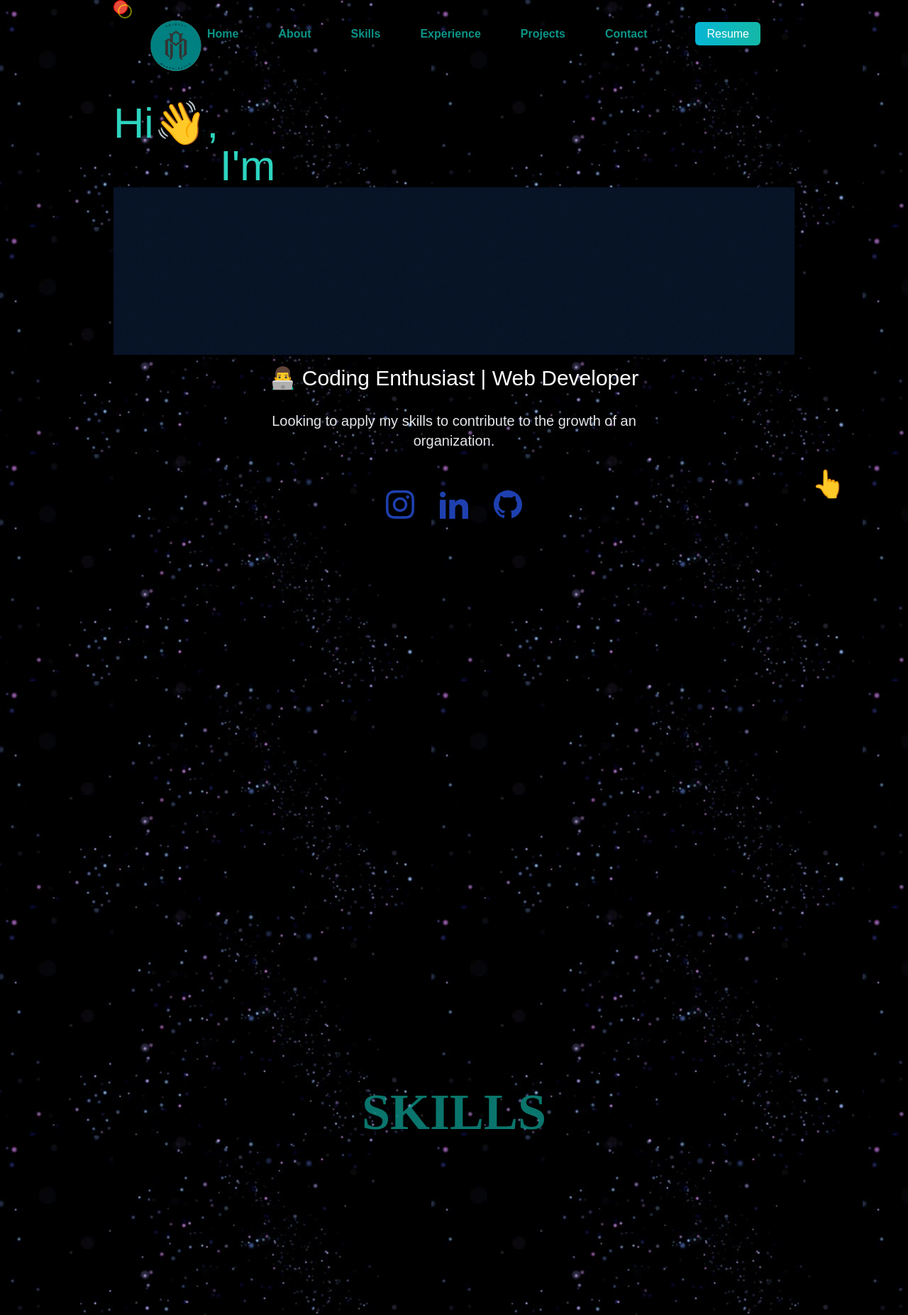
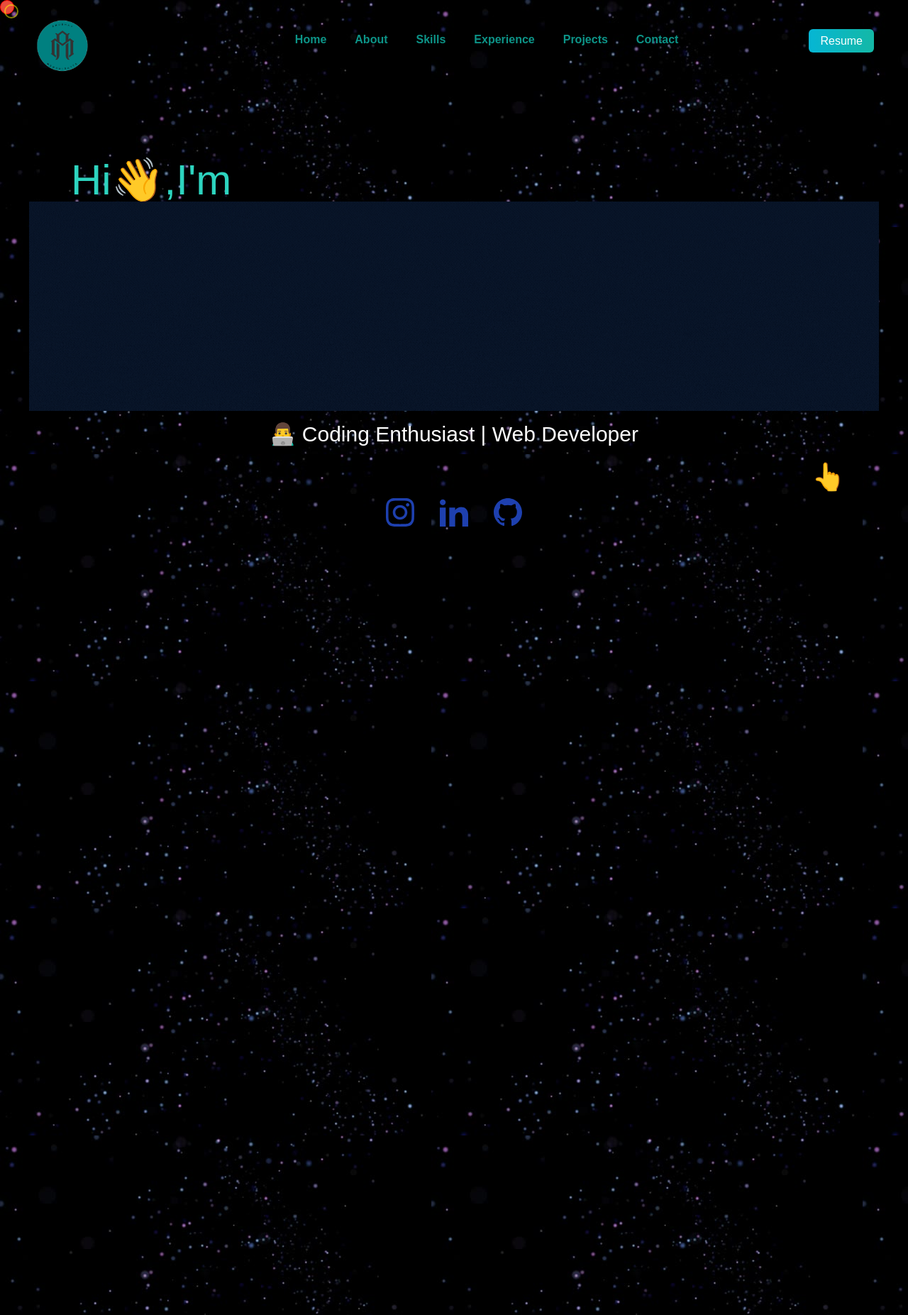
Before and after one commit to anubhav1433/Anubhav.github.io, a Next.js app: page / in a window 1280 px wide. Shown: the top 1853 px of the page at 71% size. Built offline with nearby package versions, Linux system fonts and the light colour scheme.

Commit message:
4th Commit

```diff
--- a/pages/Navbar.js
+++ b/pages/Navbar.js
@@ -36,12 +36,12 @@ const Navbar = () => {
   }, []);
 
   return (
-    <nav className="py-10 ease-in-out 0.3s  mb-12 flex justify-between dark:text-gray-900 lg:py-4 lg:px-12">
-      <a href='#'><div className="hover:animate-spin lg:flex-growh-20 w-20 block mt-4 lg:inline-block lg:mt-0  py-2 rounded  mr-2 text-left fixed"><button><Image src={logo} className="scale-100" /></button></div></a>
-      <div className='text-md text-center font-bold text-teal-600 lg:flex-grow sm:flex-shrink'>
-        <ul className="flex ml-10 justify-center items-center h-16">
+    <nav className="py-10 ease-in-out 0.3s  mb-12 lg:flex justify-between dark:text-gray-900 lg:py-4 lg:px-12">
+      <a href='#'><div className="hover:animate-spin lg:flex-grow h-20 w-20 block mt-2 lg:inline-block lg:mt-0  py-2 rounded  mr-2 text-left fixed"><button><Image src={logo} className="scale-100" /></button></div></a>
+      <div className='text-md text-center font-bold text-teal-600 lg:flex-grow lg:mr-20 lg:mt-5'>
+        <ul className="  text-right ml-20 justify-center items-center h-16">
           {navItems.map((item) => (
-            <li key={item.link} className="block mt-4 lg:inline-block lg:mt-0 hover:text-white px-4 py-2 rounded hover:bg-blue-900 mr-2 mx-4">
+            <li key={item.link} className="block  lg:inline-block hover:text-white px-4 py-2 rounded hover:bg-blue-900 lg:mr-2">
               <Link href={`/${item.link}`}>
                 <a
                   className={`${activeSection === item.link ? 'text-yellow-500' : ''
@@ -58,7 +58,7 @@ const Navbar = () => {
 
         <li>
           <a
-            className="bg-gradient-to-r from-cyan-500 text- to-teal-500 text-white  px-4 py-2 border-none rounded-md ml-8"
+            className="bg-gradient-to-r from-cyan-500 text- to-teal-500 text-white  px-4 py-2 border-none rounded-md ml-20"
             href="AnubhavMendhiratta_Resume.pdf" download="AM_Resume.pdf"
           >
             Resume
--- a/pages/api/hello.js
+++ b/pages/api/hello.js
@@ -1,5 +1,5 @@
 // Next.js API route support: https://nextjs.org/docs/api-routes/introduction
 
 export default function handler(req, res) {
-  res.status(200).json({ name: 'John Doe' })
+  res.status(200).json({ name: 'Anubhav Mendhiratta' })
 }
--- a/pages/contact.js
+++ b/pages/contact.js
@@ -1,12 +1,20 @@
+
+import { useState, useEffect } from "react";
+import AOS from 'aos'
+
 export default function Contact() {
+  useEffect(() => {
+    AOS.init({
+    });
+  }, []);
   return (
     <div>
-      <h3 className="fontt animate-pulse text-7xl dark:text-teal-600 text-center">CONTACT ME</h3>
-      <h6 className="text-center text-bold text-teal-600 mt-10"><br />CLICK THE ICONS BELOW TO CONTACT ME💬</h6>
-      <div className="max-w-screen-xl px-4  pb-8 mx-auto lg:pb-16">
-        <div className="flex  my-5 md:flex-row flex-col justify-around items-center">
-          <div className="flex rounded-lg bg-orange-100 dark:bg-teal-600 p-4 mx-2 flex-wrap justify-evenly w-full md:w-[30rem]">
-            <div className="flex my-2 w-full">
+      <h3 data-aos="slide-up" className="fontt animate-pulse text-7xl dark:text-teal-600 text-center">CONTACT ME</h3>
+      <h6 data-aos="slide-up" className="text-center text-bold text-teal-600 mt-10"><br />CLICK THE ICONS BELOW TO CONTACT ME💬</h6>
+      <div  className="max-w-screen-xl px-4  pb-8 mx-auto lg:pb-16">
+        <div data-aos="slide-up" className="flex  my-5 md:flex-row flex-col justify-around items-center">
+          <div data-aos="slide-up" className="flex rounded-lg bg-orange-100 dark:bg-teal-600 p-4 mx-2 flex-wrap justify-evenly w-full md:w-[30rem]">
+            <div data-aos="slide-up" className="flex my-2 w-full">
               <a href="https://www.google.com/mymaps/viewer?mid=18GB7Rl7uBzsOSLw6l7uvnSlxOHo&hl=en_US"><svg viewBox="0 0 1024 1024" xmlns="http://www.w3.org/2000/svg" height="20" width="20" className="hover:translate-y-[-10px]"><path fill="currentColor" d="M288 896h448q32 0 32 32t-32 32H288q-32 0-32-32t32-32z" /><path fill="currentColor" d="M800 416a288 288 0 1 0-576 0c0 118.144 94.528 272.128 288 456.576C705.472 688.128 800 534.144 800 416zM512 960C277.312 746.688 160 565.312 160 416a352 352 0 0 1 704 0c0 149.312-117.312 330.688-352 544z" /><path fill="currentColor" d="M544 384h96a32 32 0 1 1 0 64h-96v96a32 32 0 0 1-64 0v-96h-96a32 32 0 0 1 0-64h96v-96a32 32 0 0 1 64 0v96z" /></svg></a>
               <span className=" text-gray-400 text-md font-semibold">
                 <span className="text-lg dark:text-gray-300 text-gray-700">
@@ -16,20 +24,20 @@ export default function Contact() {
                 &nbsp;&nbsp;&nbsp;&nbsp;Konappana Agrahara, Electronic City, Bangalore - &nbsp;&nbsp;&nbsp;&nbsp;&nbsp;&nbsp;&nbsp;&nbsp;&nbsp;&nbsp;&nbsp;&nbsp;&nbsp;&nbsp;&nbsp;&nbsp;&nbsp;&nbsp;&nbsp;&nbsp;&nbsp;&nbsp;&nbsp;&nbsp;&nbsp;&nbsp;&nbsp;&nbsp;&nbsp;&nbsp;&nbsp;&nbsp;&nbsp;&nbsp;560100
               </span>
             </div><br /><br />
-            <div className="flex w-full">
+            <div data-aos="slide-up" className="flex w-full">
               <a href="https://anubhavmendhiratta@gmail.com/"><svg xmlns="http://www.w3.org/2000/svg" className="hover:translate-y-[-10px]" viewBox="0 0 30 30.000001" height="30" width="30" preserveAspectRatio="xMidYMid meet" version="1.0"><defs><clipPath id="id1"><path d="M 3.460938 6.5625 L 26.539062 6.5625 L 26.539062 24.707031 L 3.460938 24.707031 Z M 3.460938 6.5625 " clip-rule="nonzero" /></clipPath></defs><g clip-path="url(#id1)"><path fill="rgb(6.269836%, 5.879211%, 5.099487%)" d="M 24.230469 11.101562 L 15 16.769531 L 5.769531 11.101562 L 5.769531 8.832031 L 15 14.503906 L 24.230469 8.832031 Z M 24.230469 6.5625 L 5.769531 6.5625 C 4.492188 6.5625 3.472656 7.578125 3.472656 8.832031 L 3.460938 22.441406 C 3.460938 23.695312 4.492188 24.707031 5.769531 24.707031 L 24.230469 24.707031 C 25.507812 24.707031 26.539062 23.695312 26.539062 22.441406 L 26.539062 8.832031 C 26.539062 7.578125 25.507812 6.5625 24.230469 6.5625 " fill-opacity="1" fill-rule="nonzero" /></g></svg></a>
 
               <span className="text-md mx-2 font-semibold text-gray-700 dark:text-gray-300">
                 anubhavmendhiratta@gmail.com
               </span>
             </div><br /><br />
-            <div className="flex w-full ">
+            <div data-aos="slide-up" className="flex w-full ">
               <svg xmlns="http://www.w3.org/2000/svg" width="20" height="20" fill="currentColor" class="hover:translate-y-[-10px] bi bi-phone" viewBox="0 0 16 16"> <path d="M11 1a1 1 0 0 1 1 1v12a1 1 0 0 1-1 1H5a1 1 0 0 1-1-1V2a1 1 0 0 1 1-1h6zM5 0a2 2 0 0 0-2 2v12a2 2 0 0 0 2 2h6a2 2 0 0 0 2-2V2a2 2 0 0 0-2-2H5z" /> <path d="M8 14a1 1 0 1 0 0-2 1 1 0 0 0 0 2z" /> </svg>
               <span className="text-md mx-2 font-semibold text-gray-700 dark:text-gray-300">
                 &nbsp;+91-9955191792
               </span>
             </div>
-            <div className="pt-9">
+            <div data-aos="slide-up" className="pt-9">
               <div className="mb-9 flex text-gray-900 w-full justify-center ">
                 <a href="https://www.instagram.com/anubhav.mendhiratta143/" className="hover:translate-y-[-10px]">
                   <svg
@@ -67,8 +75,8 @@ export default function Contact() {
               </div>
             </div>
           </div>
-        </div><div className="text-right">
-          <button className="top-btn animate-bounce  " onClick={() => { window.scrollTo({ top: 0, left: 0, behavior: "smooth" }) }}>👆</button></div>
+        </div><div className="scroll text-right">
+          <button className="top-btn animate-bounce" onClick={() => { window.scrollTo({ top: 0, left: 0, behavior: "smooth" }) }}>👆</button></div>
       </div></div>
   );
 }
--- a/pages/experience.js
+++ b/pages/experience.js
@@ -3,9 +3,16 @@ import Edu from "../public/Education.gif"
 import Exp from "../public/experience.gif"
 import Resp from "../public/reponsibilities.gif"
 
+import { useState, useEffect } from "react";
+import AOS from 'aos'
+
 export default function Experience() {
-  return (<div><h3 className="fontt animate-pulse text-4xl ml-20  dark:text-teal-600 lg:text-center lg:ml-40">EXPERIENCE AND QUALIFICATIONS</h3><br /><br /><br /><br />
-    <div className="grid lg:grid-cols-4 gap-11 lg:pr-20 mx-20">
+  useEffect(() => {
+    AOS.init({
+    });
+  }, []);
+  return (<div><h3 data-aos="slide-up" className="fontt animate-pulse text-4xl ml-20  dark:text-teal-600 lg:text-center lg:ml-40">EXPERIENCE AND QUALIFICATIONS</h3><br /><br /><br /><br />
+    <div data-aos="slide-up"className="grid lg:grid-cols-4 gap-11 lg:pr-20 mx-20">
       <div></div>
       <div className=" from-teal-500 w-50 h-30">
         <Image src={Edu} className="h-10 w-30" />
--- a/pages/footer.js
+++ b/pages/footer.js
@@ -2,7 +2,7 @@ export default function Footer() {
     return (
         <footer>
             <div className="bg-teal-600 p-4 text-center text-gray-900 font-bold">
-                Thank You, Visit Again!
+                ANUBHAV MENDHIRATTA
             </div>
         </footer>
     );
--- a/pages/hero.js
+++ b/pages/hero.js
@@ -5,7 +5,7 @@ export default function Hero() {
     return (
         <div className="text-center">
             <h2 className="text-5xl text-teal-600 font-medium dark:text-teal-400 md:text-6xl text-left">
-                Hi👋,<br /> &nbsp;&nbsp;&nbsp;&nbsp;&nbsp;&nbsp;&nbsp;&nbsp;&nbsp;I'm
+                <br/>&nbsp;&nbsp;&nbsp;&nbsp;&nbsp;&nbsp;Hi👋,I'm
             </h2>
             <div className=" from-teal-500">
                 <Image src={Intro} />
@@ -14,9 +14,9 @@ export default function Hero() {
                 👨‍💻 Coding Enthusiast | Web Developer
             </h3>
             <p className="text-md py-5 leading-8 text-gray-800 dark:text-gray-200 max-w-xl mx-auto md:text-xl">
-                Looking to apply my skills to contribute to the growth of an organization.
-            </p>
-            <div className="pt-9">
+                {/* Looking to apply my skills to contribute to the growth of an organization. */}
+            </p><br/>
+            <div>
                 <div className=" mb-9 flex w-full justify-center ">
                     <a href="https://www.instagram.com/anubhav.mendhiratta143/" className="text-blue-800 hover:translate-y-[-10px]">
                         <svg
--- a/pages/index.js
+++ b/pages/index.js
@@ -2,7 +2,6 @@ import Head from "next/head";
 import React from "react";
 import { useState, useEffect } from "react";
 import AOS from 'aos';
-// import 'animate.css';
 import CustomCursor from './cursor.js'
 import Navbar from './Navbar.js'
 import Hero from "./hero.js";
@@ -26,10 +25,10 @@ export default function Home() {
         <Head>
           <title>Anubhav Mendhiratta Portfolio</title>
           <meta name="description" content="Generated by create next app" />
-          <link rel="icon" href="/favicon.ico" />
+          <link rel="icon" href="/MY_PIC.ico" />
           <link rel="stylesheet" href="https://unpkg.com/aos@next/dist/aos.css" />
         </Head>
-        <main className="back  md:px-20 lg:px-40">
+        <main className="back  ">
           <CustomCursor />
           <section id="#hero">
             <Navbar />
@@ -48,7 +47,7 @@ export default function Home() {
           </section>
           <br /><br /><br /><br /><br /><br /><br /><br />
           <section  id="projects">
-            <h3 className="fontt animate-pulse text-7xl dark:text-teal-600 text-center">PROJECTS</h3><br /><br /><br /><br />
+            <h3 data-aos="slide-up" className="fontt animate-pulse text-7xl dark:text-teal-600 text-center">PROJECTS</h3><br /><br /><br /><br />
             <Project />
           </section><br /><br />
           <section  id="contact">
--- a/pages/project.js
+++ b/pages/project.js
@@ -14,7 +14,7 @@ export default function Project(props) {
         });
     }, []);
     return (
-        <div className=" grid lg:grid-cols-3 gap-5 md:grid-cols-2 sm:grid-cols-1 ml-12">
+        <div className=" grid lg:grid-cols-3 gap-5 md:grid-cols-2  text-center">
             {projects.map((project) => (
                 <div key={project.id}>
 
--- a/pages/skills.js
+++ b/pages/skills.js
@@ -1,6 +1,7 @@
 import Image from "next/image";
 import Next from "../public/next.png"
 import { useState, useEffect } from "react";
+import CODE from "../public/code.png"
 import AOS from 'aos'
 
 
@@ -14,10 +15,10 @@ export default function Skills() {
 
     return (
         <div>
-            <h3 className="fontt animate-pulse text-7xl py-1  dark:text-teal-600 text-center">SKILLS</h3><br /><br /><br /><br /><br /><br />
+            <h3 data-aos="slide-up" className="fontt animate-pulse text-7xl py-1  dark:text-teal-600 text-center">SKILLS</h3><br /><br /><br /><br /><br /><br />
             <div  data-aos="slide-up" className="grid lg:grid-cols-2 gap-5 bg-gray-900">
                 <div  data-aos="slide-up">
-                    <h4  data-aos="slide-up" className="font-burtons animate-pulse text-4xl py-1 dark:text-teal-600 text-center">Languages & Frameworks</h4><br /><br />
+                 <h4  data-aos="slide-up" className="font-burtons animate-pulse text-4xl py-1 dark:text-teal-600 text-center">Languages & Frameworks</h4><br /><br />
                     <div className="grid grid-cols-4 gap-1 pl-20 ">
                         <a href="https://www.cprogramming.com/" className="hover:translate-y-[-10px]" target="_blank" rel="noreferrer"> <img src="https://raw.githubusercontent.com/devicons/devicon/master/icons/c/c-original.svg" alt="c" width="40" height="40" /> </a>
                         <a href="https://www.w3schools.com/cpp/" className="hover:translate-y-[-10px]" target="_blank" rel="noreferrer"> <img src="https://raw.githubusercontent.com/devicons/devicon/master/icons/cplusplus/cplusplus-original.svg" alt="cplusplus" width="40" height="40" /> </a>
--- a/styles/globals.css
+++ b/styles/globals.css
@@ -145,27 +145,8 @@ img.pro:hover{
 
 /*media query*/
 
-/* Extra small devices (phones) */
-@media only screen and (max-width: 576px) {
-  /* Styles for devices with a maximum width of 576px */
+@media only screen and (max-width: 992px) {
+      .scroll{
+        display:none;
+      }
 }
-
-/* Small devices (tablets) */
-@media only screen and (min-width: 576px) and (max-width: 768px) {
-
-}
-
-/* Medium devices (desktops) */
-@media only screen and (min-width: 768px) and (max-width: 992px) {
-
-}
-
-/* Large devices (large desktops) */
-@media only screen and (min-width: 992px) and (max-width: 1200px) {
-
-}
-
-/* Extra large devices (extra large desktops) */
-@media only screen and (min-width: 1200px) {
-
-}
```
Also changed, not shown: 1 other file (tests, documents, lock files or other folders).
